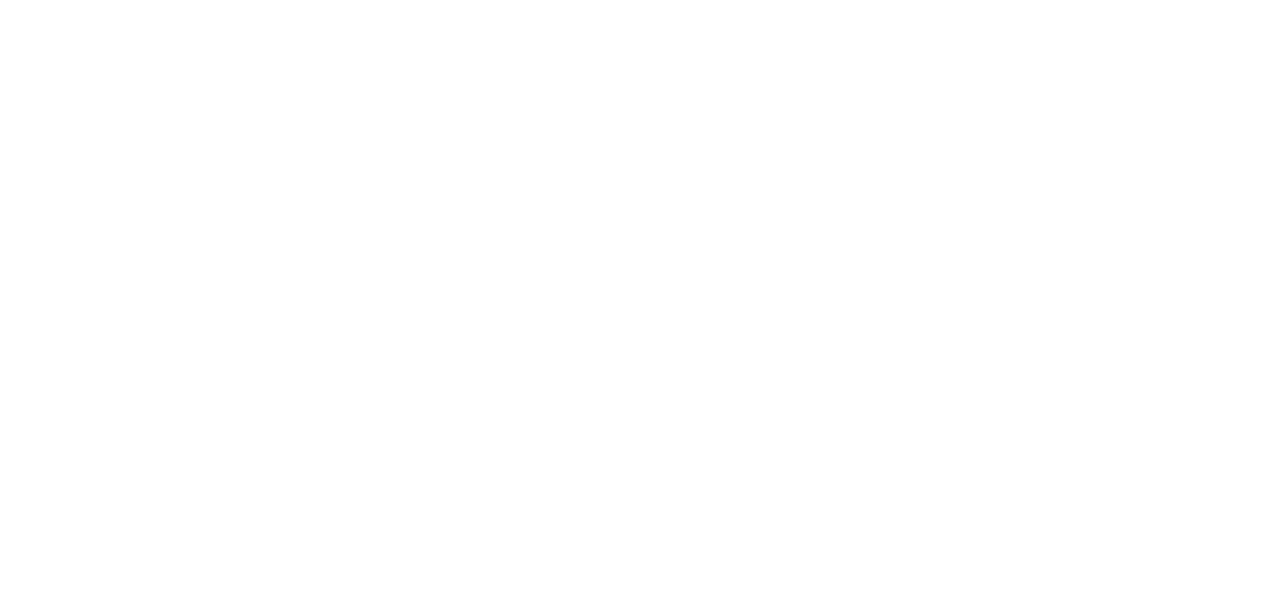
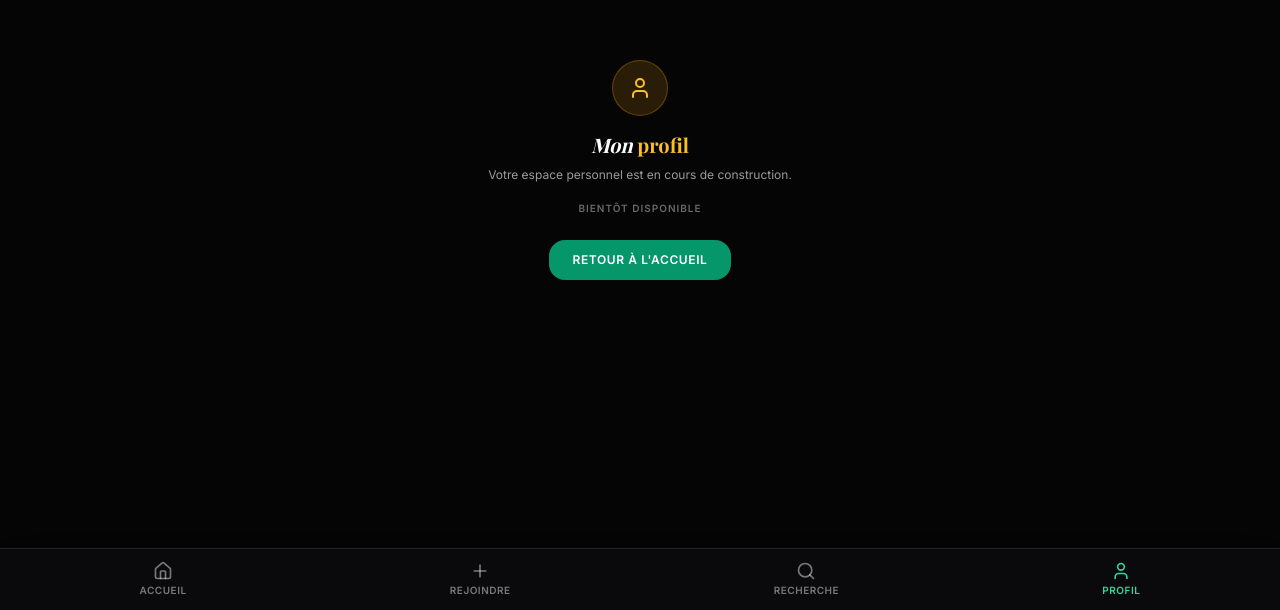
Before and after one commit to FranckGuido96/ProxiServices, a React (Vite) app: page /profil in a window 1280 px wide. Before the commit this address had no page. Shown: the part 190-800 px from the top of the page. Built offline with nearby package versions, Linux system fonts and the light colour scheme; a web font is replaced by a local one.

Commit message:
BottomNav : barre fixée en bas de l'écran, balise nav

```diff
--- a/src/App.tsx
+++ b/src/App.tsx
@@ -1,4 +1,5 @@
 import { BrowserRouter, Routes, Route } from 'react-router-dom';
+import { Heart, User } from 'lucide-react';
 import Home from './pages/Home';
 import SearchResults from './pages/SearchResults';
 import ProviderProfile from './pages/ProviderProfile';
@@ -6,6 +7,7 @@
 import BecomeProviderStep2 from './pages/BecomeProviderStep2';
 import BecomeProviderStep3 from './pages/BecomeProviderStep3';
 import ProviderDashboard from './pages/ProviderDashboard';
+import ComingSoon from './pages/ComingSoon';
 
 function App() {
   return (
@@ -13,11 +15,35 @@
       <Routes>
         <Route path="/" element={<Home />} />
         <Route path="/recherche" element={<SearchResults />} />
+        {/* Route statique déclarée avant la route dynamique /prestataire/:id */}
+        <Route path="/prestataire/dashboard" element={<ProviderDashboard />} />
         <Route path="/prestataire/:id" element={<ProviderProfile />} />
         <Route path="/devenir-prestataire" element={<BecomeProviderStep1 />} />
         <Route path="/devenir-prestataire/activite" element={<BecomeProviderStep2 />} />
         <Route path="/devenir-prestataire/portfolio" element={<BecomeProviderStep3 />} />
-        <Route path="/prestataire/dashboard" element={<ProviderDashboard />} />
+        {/* Pages provisoires : à remplacer par les écrans Favoris et Connexion / Profil */}
+        <Route
+          path="/favoris"
+          element={
+            <ComingSoon
+              title="Mes"
+              highlight="favoris"
+              description="Retrouvez ici les prestataires que vous aurez enregistrés."
+              icon={<Heart className="w-6 h-6" />}
+            />
+          }
+        />
+        <Route
+          path="/profil"
+          element={
+            <ComingSoon
+              title="Mon"
+              highlight="profil"
+              description="Votre espace personnel est en cours de construction."
+              icon={<User className="w-6 h-6" />}
+            />
+          }
+        />
       </Routes>
     </BrowserRouter>
   );
--- a/src/components/navigation/BottomNav.tsx
+++ b/src/components/navigation/BottomNav.tsx
@@ -11,15 +11,27 @@
 
 export const BottomNav: React.FC = () => {
   return (
-        <div className="sticky bottom-0 left-0 right-0 z-40 bg-surface/95 dark:bg-[#0B0B0E]/95 border-t border-border dark:border-white/10 shadow-2xl px-2 py-2 flex items-center justify-around">
+    <nav
+      aria-label="Navigation principale"
+      className="fixed bottom-0 left-0 right-0 z-40 bg-surface/95 dark:bg-[#0B0B0E]/95 border-t border-border dark:border-white/10 shadow-2xl px-2 py-2 flex items-center justify-around"
+    >
       {navItems.map(({ to, label, icon: Icon }) => (
-                <NavLink key={to} to={to} end={to === '/'}
-                    className={({ isActive }) => `flex flex-col items-center justify-center py-1 px-3 rounded-xl transition-all ${isActive ? 'text-primary-700 dark:text-emerald-400 font-bold' : 'text-text-secondary dark:text-white/45 font-medium'
-                        }`}>
-                    <Icon className="w-5 h-5 mb-0.5 stroke-[2]" />
+        <NavLink
+          key={to}
+          to={to}
+          end={to === '/'}
+          className={({ isActive }) =>
+            `flex flex-col items-center justify-center py-1 px-3 rounded-xl transition-all ${
+              isActive
+                ? 'text-primary-700 dark:text-emerald-400 font-bold'
+                : 'text-text-secondary dark:text-white/45 font-medium'
+            }`
+          }
+        >
+          <Icon className="w-5 h-5 mb-0.5 stroke-[2]" aria-hidden="true" />
           <span className="text-[10px] tracking-wider uppercase font-semibold">{label}</span>
         </NavLink>
       ))}
-        </div>
+    </nav>
   );
 };
--- /dev/null
+++ b/src/pages/ComingSoon.tsx
@@ -0,0 +1,41 @@
+import React from 'react';
+import { Link } from 'react-router-dom';
+import { BottomNav } from '../components/navigation/BottomNav';
+
+interface ComingSoonProps {
+  title: string;
+  highlight: string;
+  description: string;
+  icon: React.ReactNode;
+}
+
+// Page provisoire : à remplacer par le vrai écran quand il sera construit
+export default function ComingSoon({ title, highlight, description, icon }: ComingSoonProps) {
+  return (
+    <div className="min-h-screen bg-background dark:bg-[#050505] flex flex-col">
+      <main className="flex-1 flex flex-col items-center justify-center text-center px-6 pb-20">
+        <div
+          aria-hidden="true"
+          className="w-14 h-14 rounded-full bg-amber-50 dark:bg-[#2A1D08] border border-amber-300 dark:border-amber-500/30 flex items-center justify-center text-amber-600 dark:text-amber-400 mb-4"
+        >
+          {icon}
+        </div>
+        <h1 className="text-xl font-serif italic text-text dark:text-white leading-tight">
+          {title}{' '}
+          <span className="not-italic font-bold text-amber-600 dark:text-amber-400">{highlight}</span>
+        </h1>
+        <p className="text-xs text-text-secondary dark:text-white/60 mt-2 max-w-xs leading-relaxed">{description}</p>
+        <p className="text-[10px] font-semibold uppercase tracking-widest text-text-secondary dark:text-white/40 mt-4">
+          Bientôt disponible
+        </p>
+        <Link
+          to="/"
+          className="mt-6 bg-primary-700 hover:bg-primary-800 dark:bg-emerald-600 dark:hover:bg-emerald-500 text-white font-semibold text-xs tracking-wider uppercase px-6 py-3 rounded-xl transition"
+        >
+          Retour à l'accueil
+        </Link>
+      </main>
+      <BottomNav />
+    </div>
+  );
+}
```
Lines whose indentation alone changed are shown as unchanged.
